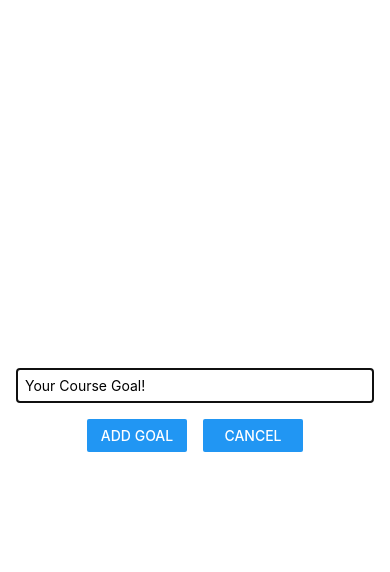
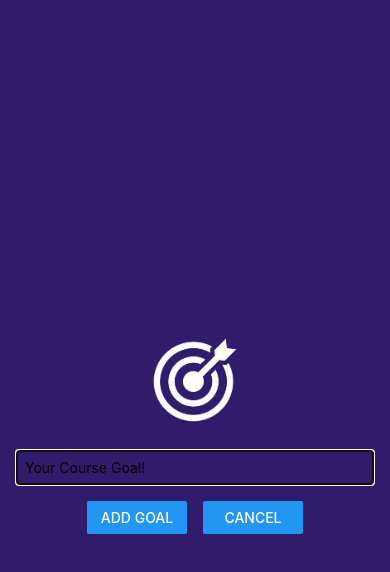
Before and after one commit to blaker859/RNCourse, a React Native app: screen / in a window 390 px wide. Both pictures are taken after a click on the button "ADD NEW GOAL". Shown: the top 572 px of the page. Built offline with nearby package versions, Linux system fonts and the light colour scheme.

Commit message:
changed color of modal and added an image

```diff
--- a/App.js
+++ b/App.js
@@ -10,7 +10,6 @@
 
 import GoalItem from "./components/GoalItem";
 import GoalInput from "./components/GoalInput";
-import { PropertyBinding } from "three";
 
 export default function App() {
   // standard syntax for using state
--- a/components/GoalInput.js
+++ b/components/GoalInput.js
@@ -1,4 +1,11 @@
-import { StyleSheet, View, TextInput, Button, Modal } from "react-native";
+import {
+  StyleSheet,
+  View,
+  TextInput,
+  Button,
+  Modal,
+  Image,
+} from "react-native";
 import { useState } from "react";
 
 function GoalInput(props) {
@@ -19,6 +26,10 @@
   return (
     <Modal visible={props.visible} animationType="slide">
       <View style={styles.inputContainer}>
+        <Image
+          style={styles.image}
+          source={require("../assets/images/goal.png")}
+        />
         <TextInput
           style={styles.textInput}
           placeholder="Your Course Goal!"
@@ -52,9 +63,7 @@
     flexDirection: "column",
     justifyContent: "center",
     alignItems: "center", //to center the text on the button instead of stretch
-    marginBottom: 24,
-    borderBottomWidth: 1,
-    borderBottomColor: "#000",
+    backgroundColor: "#311b6b",
   },
   textInput: {
     borderWidth: 1,
@@ -70,4 +79,9 @@
     width: 100,
     marginHorizontal: 8,
   },
+  image: {
+    width: 100,
+    height: 100,
+    margin: 20,
+  },
 });
```
Also changed, not shown: assets/images/goal.png (added).
